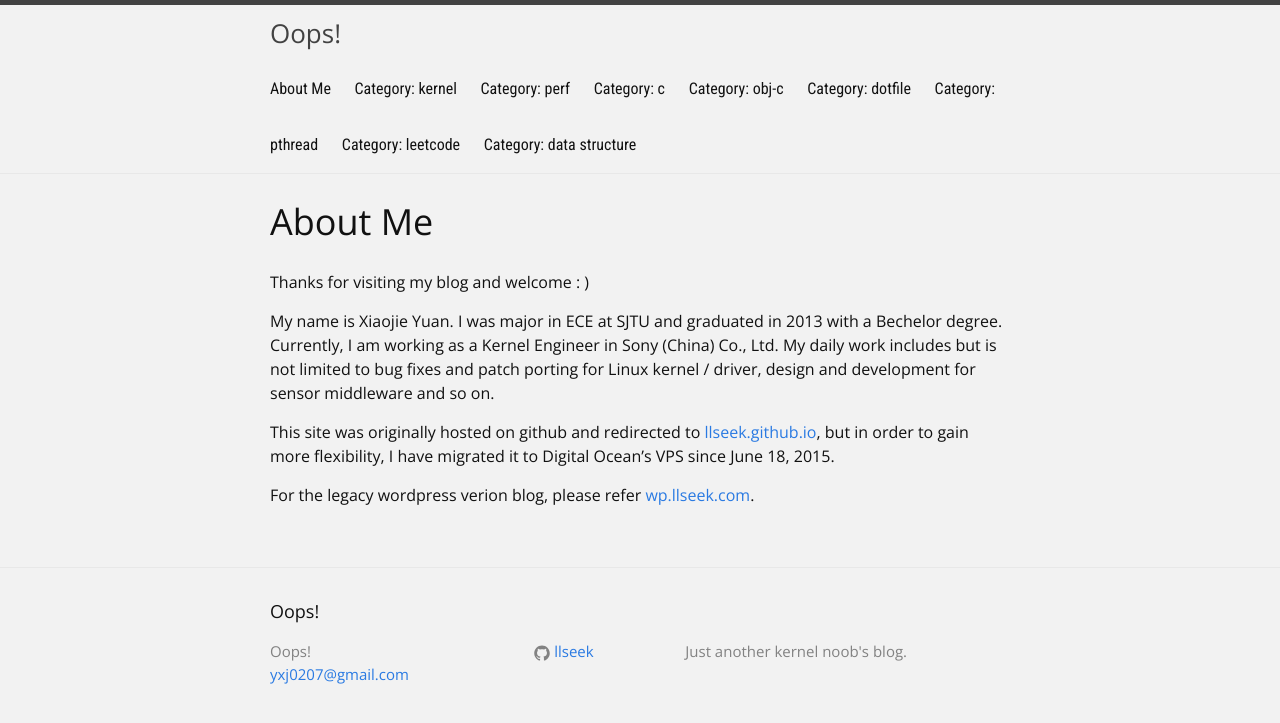
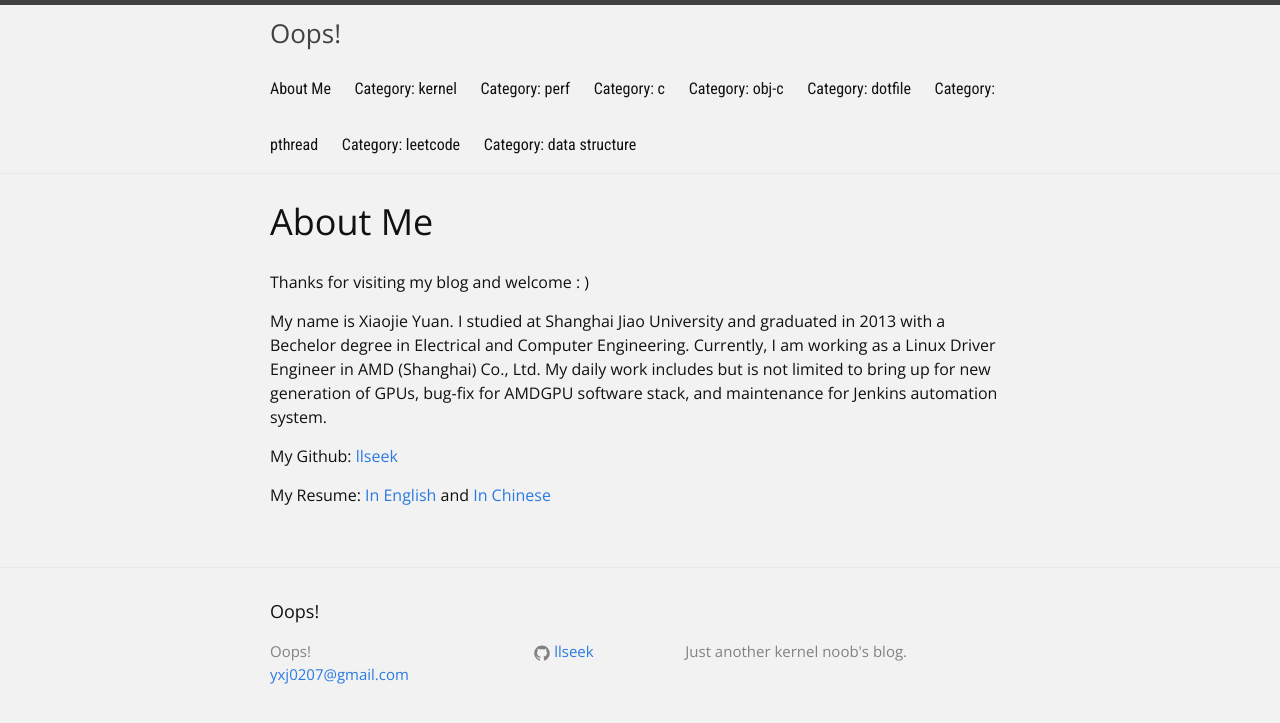
Before and after one commit to llseek/llseek.github.io, a Jekyll site: the page built from about.md, in a window 1280 px wide. Shown: the top 723 px of the page. Built offline with Jekyll 4.4.1, drawn with Linux system fonts in a browser that asks for light colours; some web fonts are replaced; Markdown is read by kramdown in place of the engine named in the settings.

Commit message:
about: update self-introduction

```diff
--- a/about.md
+++ b/about.md
@@ -6,8 +6,8 @@
 
 Thanks for visiting my blog and welcome : )
 
-My name is Xiaojie Yuan. I was major in ECE at SJTU and graduated in 2013 with a Bechelor degree. Currently, I am working as a Kernel Engineer in Sony (China) Co., Ltd. My daily work includes but is not limited to bug fixes and patch porting for Linux kernel / driver, design and development for sensor middleware and so on.
+My name is Xiaojie Yuan. I studied at Shanghai Jiao University and graduated in 2013 with a Bechelor degree in Electrical and Computer Engineering. Currently, I am working as a Linux Driver Engineer in AMD (Shanghai) Co., Ltd. My daily work includes but is not limited to bring up for new generation of GPUs, bug-fix for AMDGPU software stack, and maintenance for Jenkins automation system.
 
-This site was originally hosted on github and redirected to [llseek.github.io](https://llseek.github.io), but in order to gain more flexibility, I have migrated it to Digital Ocean's VPS since June 18, 2015.
+My Github: [llseek](https://github.com/llseek)
 
-For the legacy wordpress verion blog, please refer [wp.llseek.com](http://wp.llseek.com).
+My Resume: [In English](https://github.com/llseek/resume/blob/master/en/resume_en.pdf) and [In Chinese](https://github.com/llseek/resume/blob/master/ch/resume_ch.pdf)
```
